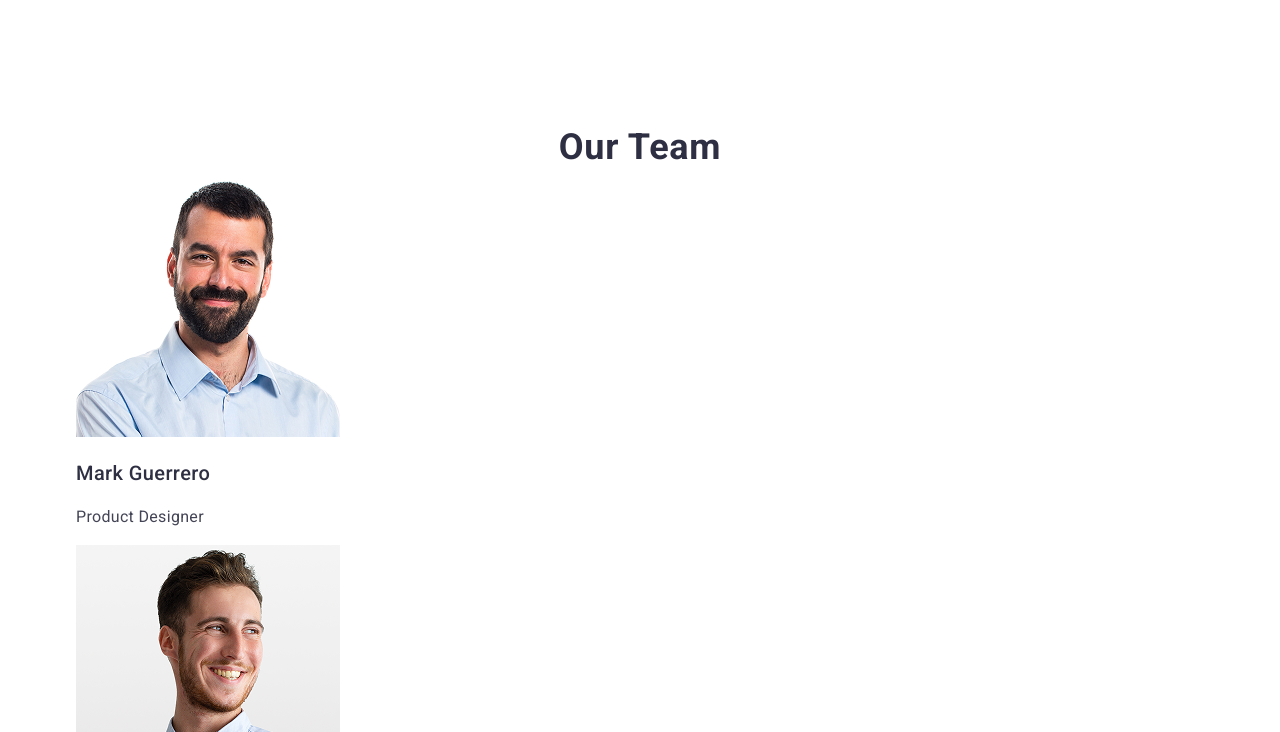
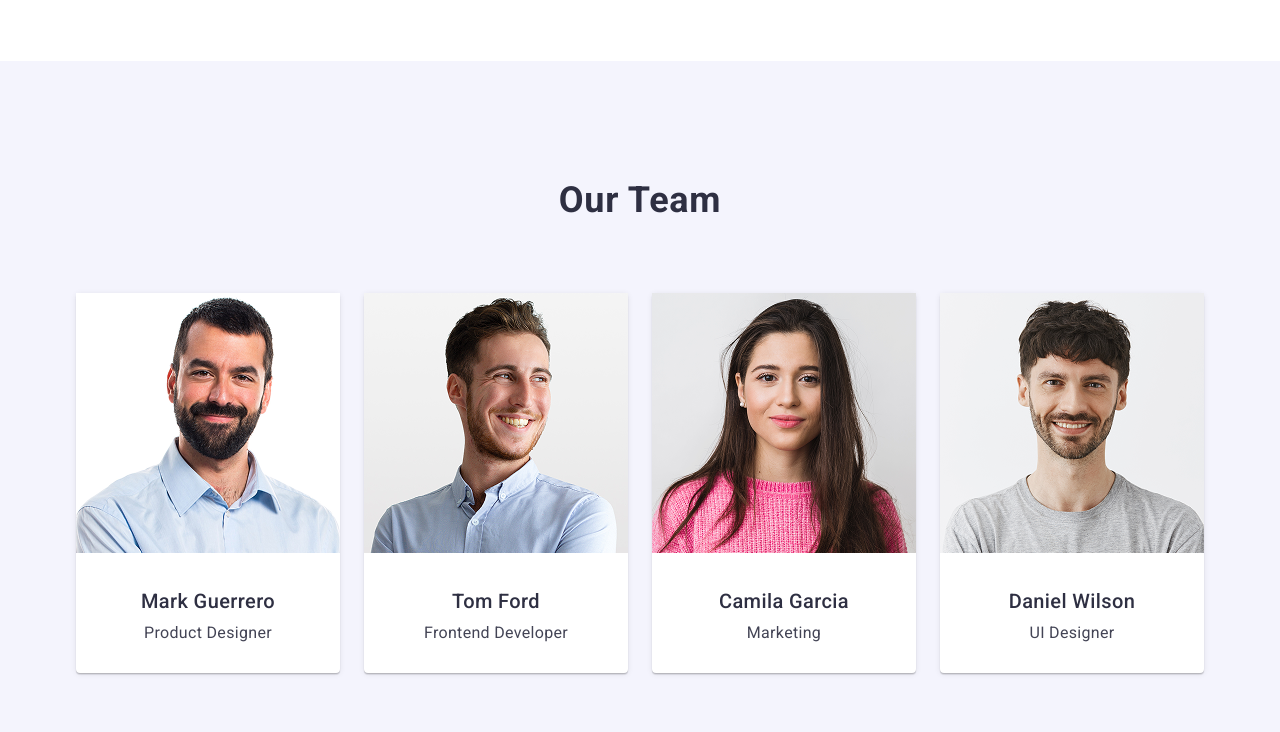
Before and after one commit to Krisdziam/goit-markup-hw-012, a plain HTML site: page index.html in a window 1280 px wide. Shown: the part 948-1680 px from the top of the page. Drawn offline with nearby package versions, Linux system fonts and the light colour scheme.

Commit message:
our team ready

```diff
--- a/index.html
+++ b/index.html
@@ -71,29 +71,37 @@
           </ul>
         </div>
       </section>
-      <section class="team">
+      <section class="team" aria-labelledby="team-title">
         <div class="container">
-          <h2 class="title-team">Our Team</h2>
-          <ul>
-            <li>
+          <h2 id="team-title" class="team-title">Our Team</h2>
+          <ul class="team-list">
+            <li class="team-item">
               <img src="./images/workers/mark.png" alt="Mark Guerrero" width="264" height="260" />
-              <h3 class="names-team">Mark Guerrero</h3>
-              <p class="text-team">Product Designer</p>
+              <div class="team-info">
+                <h3 class="team-name">Mark Guerrero</h3>
+                <p class="team-position">Product Designer</p>
+              </div>
             </li>
-            <li>
+            <li class="team-item">
               <img src="./images/workers/tom.png" alt="Tom Ford" width="264" height="260" />
-              <h3 class="names-team">Tom Ford</h3>
-              <p class="text-team">Frontend Developer</p>
+              <div class="team-info">
+                <h3 class="team-name">Tom Ford</h3>
+                <p class="team-position">Frontend Developer</p>
+              </div>
             </li>
-            <li>
+            <li class="team-item">
               <img src="./images/workers/camila.png" alt="Camila Garcia" width="264" height="260" />
-              <h3 class="names-team">Camila Garcia</h3>
-              <p class="text-team">Marketing</p>
+              <div class="team-info">
+                <h3 class="team-name">Camila Garcia</h3>
+                <p class="team-position">Marketing</p>
+              </div>
             </li>
-            <li>
+            <li class="team-item">
               <img src="./images/workers/daniel.png" alt="Daniel Wilson" width="264" height="260" />
-              <h3 class="names-team">Daniel Wilson</h3>
-              <p class="text-team">UI Designer</p>
+              <div class="team-info">
+                <h3 class="team-name">Daniel Wilson</h3>
+                <p class="team-position">UI Designer</p>
+              </div>
             </li>
           </ul>
         </div>
--- a/styles.css
+++ b/styles.css
@@ -27,6 +27,19 @@ a {
 button {
   border: none;
   cursor: pointer;
+}
+p {
+  padding: 0;
+  margin: 0;
+}
+h1,
+h2,
+h3,
+h4,
+h5,
+h6 {
+  padding: 0;
+  margin: 0;
 }
 
 /* Header */
@@ -169,30 +182,60 @@ button {
   letter-spacing: 0.02em;
   color: #434455;
 }
-.title-team {
+
+/* Team */
+
+.team {
+  padding: 120px 0;
+  background-color: #f4f4fd;
+  text-align: center;
+}
+
+.team-title {
   font-weight: 700;
   font-size: 36px;
-  line-height: 1.11%;
+  line-height: 1.11;
   letter-spacing: 0.02em;
   text-align: center;
   color: #2e2f42;
+  margin-bottom: 72px;
 }
 
-.names-team {
+.team-list {
+  display: flex;
+  justify-content: center;
+  gap: 24px;
+}
+
+.team-item {
+  width: 264px;
+  height: 380px;
+  background-color: #fff;
+  border-radius: 4px;
+  box-shadow: 0px 2px 1px rgba(0, 0, 0, 0.08), 0px 1px 1px rgba(0, 0, 0, 0.16), 0px 1px 6px rgba(0, 0, 0, 0.08);
+}
+
+.team-info {
+  padding: 32px 0;
+}
+
+.team-name {
   font-weight: 500;
   font-size: 20px;
   line-height: 1.2;
   letter-spacing: 0.02em;
   color: #2e2f42;
+  margin-bottom: 8px;
 }
-.text-team {
+
+.team-position {
   font-weight: 400;
   font-size: 16px;
   line-height: 1.5;
   letter-spacing: 0.02em;
   color: #434455;
 }
-
+/* портфоліо */
 .portfolio-title {
   font-weight: 700;
   font-size: 36px;
```
